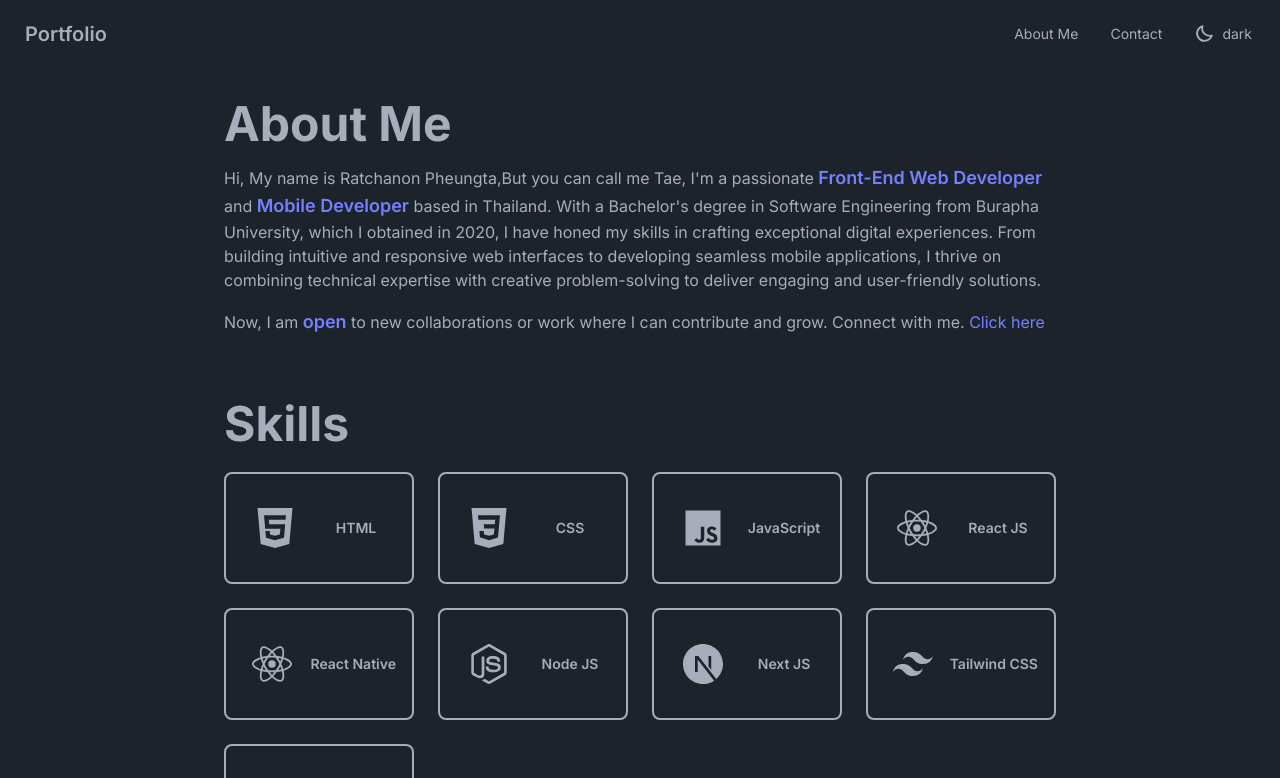
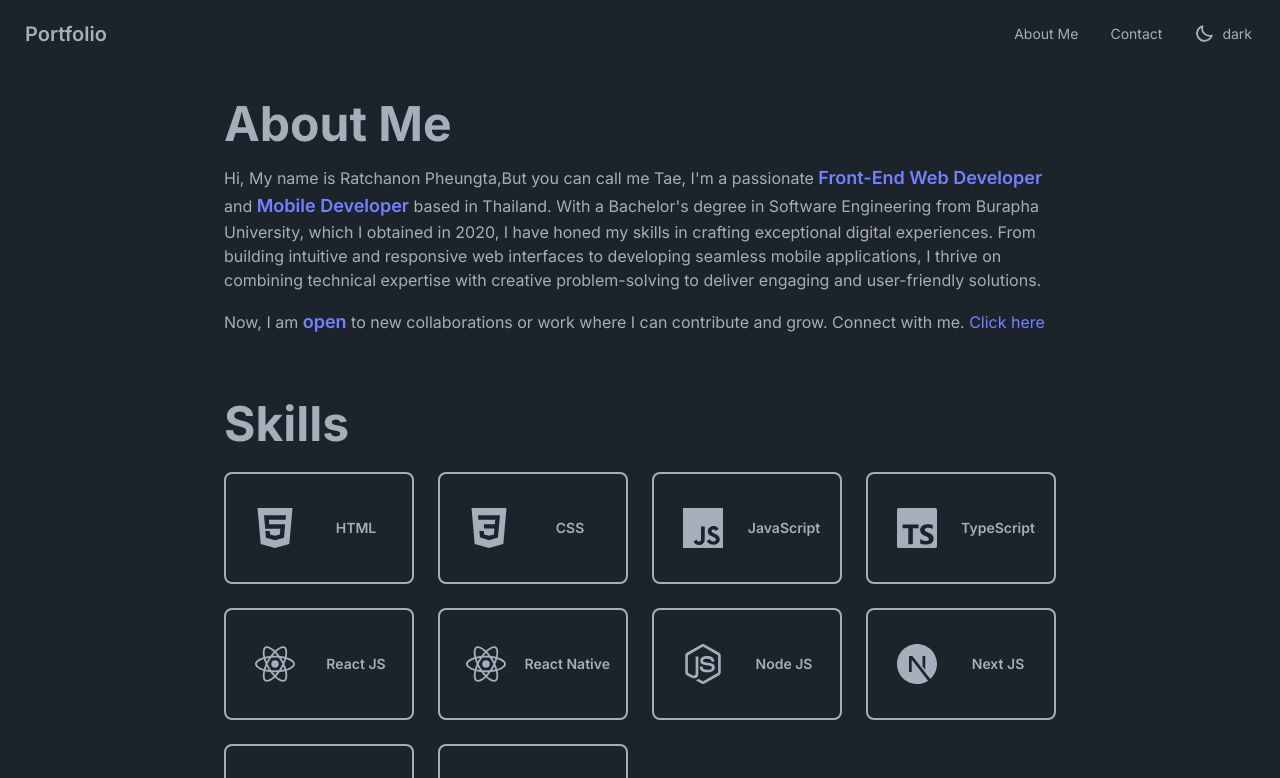
Before and after one commit to taete258/portfolio, a Next.js app: page /about-me in a window 1280 px wide. Shown: the top 778 px of the page. Built offline with nearby package versions, Linux system fonts and the light colour scheme.

Commit message:
feat: add skill icon list

```diff
--- a/src/app/about-me/page.tsx
+++ b/src/app/about-me/page.tsx
@@ -9,12 +9,14 @@ import {
   SiGithub,
   SiGraphql,
   SiHtml5,
+  SiJavascript,
   SiJira,
   SiNextdotjs,
   SiNodedotjs,
   SiPostman,
   SiReact,
   SiTailwindcss,
+  SiTypescript,
 } from "react-icons/si";
 import { TbBrandVscode } from "react-icons/tb";
 
@@ -28,8 +30,12 @@ const skills: SkillCardProps[] = [
     name: "CSS",
   },
   {
-    icon: <IoLogoJavascript />,
+    icon: <SiJavascript />,
     name: "JavaScript",
+  },
+  {
+    icon: <SiTypescript />,
+    name: "TypeScript",
   },
   {
     icon: <SiReact />,
```
